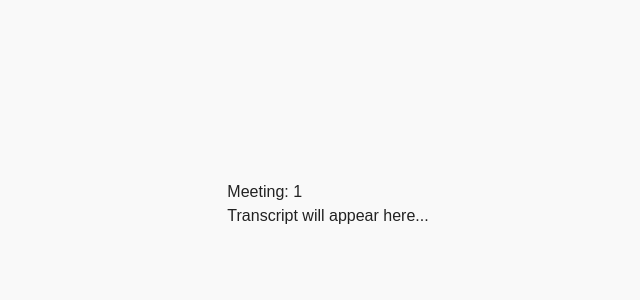
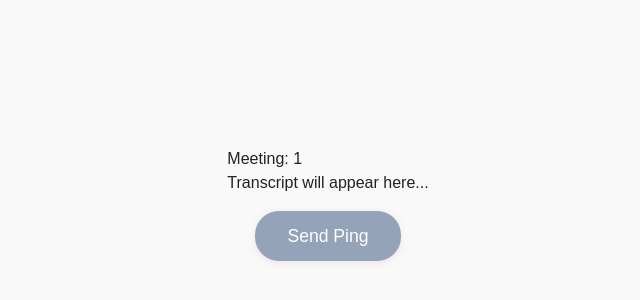
Before and after one commit to l3331l4/Verbatim, a Next.js app in the folder apps/frontend/: page /meeting/1 in a window 1280 px wide. Shown: the part 196-496 px from the top of the page, without its empty margins (312-952 px from the left). Built offline with nearby package versions, Linux system fonts and the light colour scheme; no server answers.

Commit message:
Add WebSocket client to frontend with ping button

```diff
--- a/apps/frontend/src/app/meeting/[id]/page.tsx
+++ b/apps/frontend/src/app/meeting/[id]/page.tsx
@@ -1,10 +1,15 @@
+"use client";
+import { use } from "react";
+import { useWebSocket } from "../../../hooks/useWebSocket";
+
 interface MeetingPageProps {
-    params: { id: string };
+    params: Promise<{ id: string }>;
 }
 
-export default async function MeetingPage({ params }: MeetingPageProps) {
+export default function MeetingPage({ params }: MeetingPageProps) {
 
-    const { id } = await params;
+    const { id } = use(params);
+    const { status, sendMessage } = useWebSocket(id);
 
     return (
         <div
@@ -20,6 +25,24 @@ export default async function MeetingPage({ params }: MeetingPageProps) {
                 <h1 style={{ color: "#222" }}>Meeting: {id}</h1>
                 <div style={{ color: "#222" }} id="transcript">Transcript will appear here...</div>
             </div>
+            <button
+                style={{
+                    marginTop: "1rem",
+                    padding: "0.75rem 2rem",
+                    fontSize: "1.1rem",
+                    borderRadius: "1.5rem",
+                    border: "none",
+                    background: status === "connected" ? "#22c55e" : "#94a3b8",
+                    color: "#fff",
+                    cursor: status === "connected" ? "pointer" : "default",
+                    boxShadow: "0 2px 8px rgba(0,0,0,0.08)",
+                    transition: "background 0.2s",
+                }}
+                onClick={() => sendMessage({ type: "ping" })}
+                disabled={status !== "connected"}
+            >
+                Send Ping
+            </button>
         </div>
     );
 }
--- /dev/null
+++ b/apps/frontend/src/hooks/useWebSocket.ts
@@ -0,0 +1,45 @@
+import { useEffect, useRef, useState } from "react";
+
+export function useWebSocket(meetingId: string) {
+  const wsRef = useRef<WebSocket | null>(null);
+  const [status, setStatus] = useState<"connecting" | "connected" | "disconnected">("connecting");
+
+  useEffect(() => {
+    if (!meetingId) return;
+
+    const baseUrl = process.env.NEXT_PUBLIC_WS_URL;
+    if (!baseUrl) throw new Error("NEXT_PUBLIC_WS_URL not set");
+
+    const ws = new WebSocket(`${baseUrl}/ws/meetings/${meetingId}`);
+    wsRef.current = ws;
+
+    ws.onopen = () => {
+      setStatus("connected");
+      console.log("Connected to server");
+    };
+
+    ws.onclose = () => {
+      setStatus("disconnected");
+      console.log("Disconnected from server");
+    };
+
+    ws.onerror = (err) => {
+      console.error("WebSocket error:", err);
+      setStatus("disconnected");
+    };
+
+    return () => {
+      ws.close();
+    };
+  }, [meetingId]);
+
+  const sendMessage = (message: any) => {
+    if (wsRef.current && wsRef.current.readyState === WebSocket.OPEN) {
+      wsRef.current.send(JSON.stringify(message));
+    } else {
+      console.warn("WebSocket not open");
+    }
+  };
+
+  return { status, sendMessage };
+}
```
